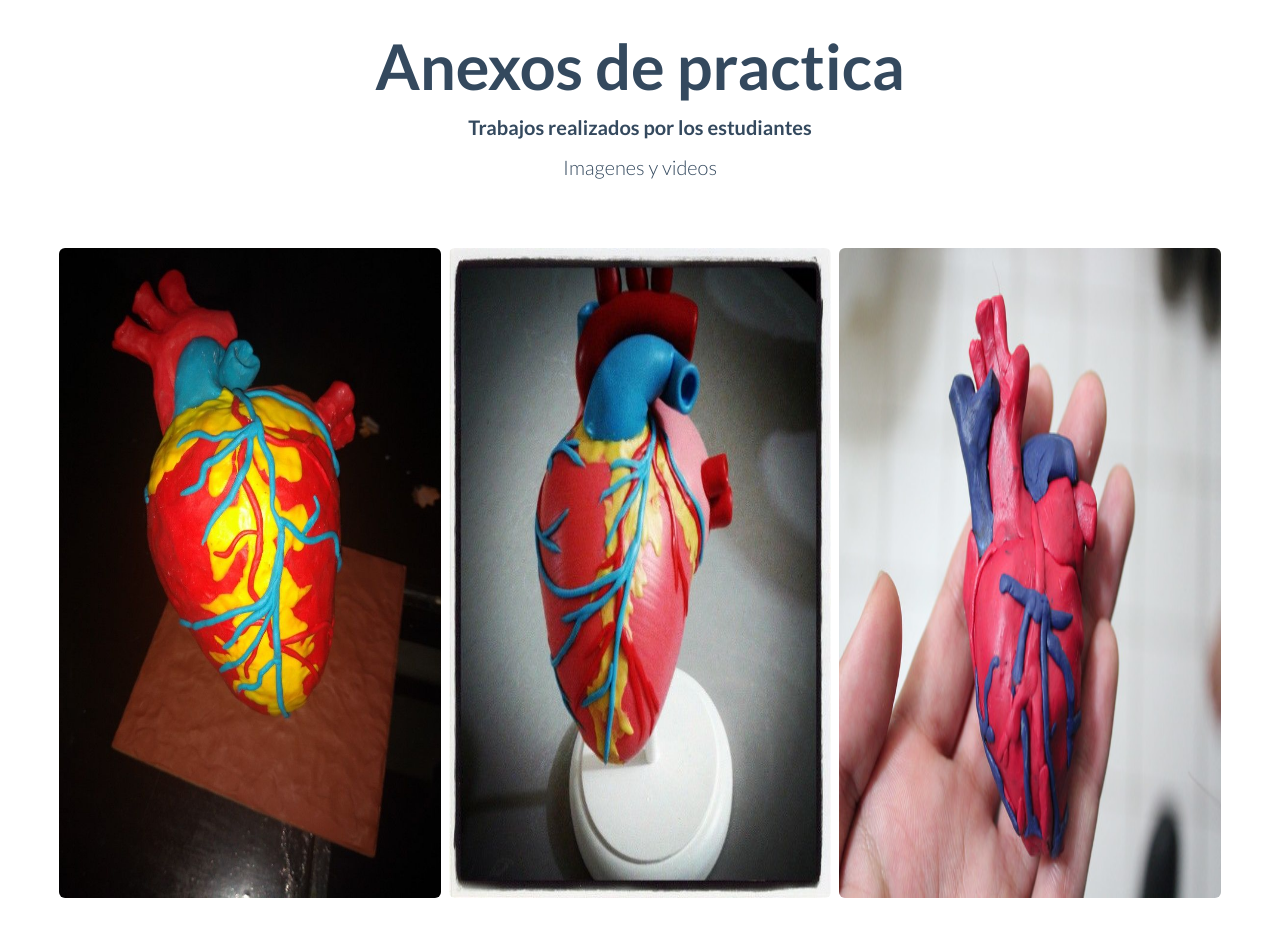
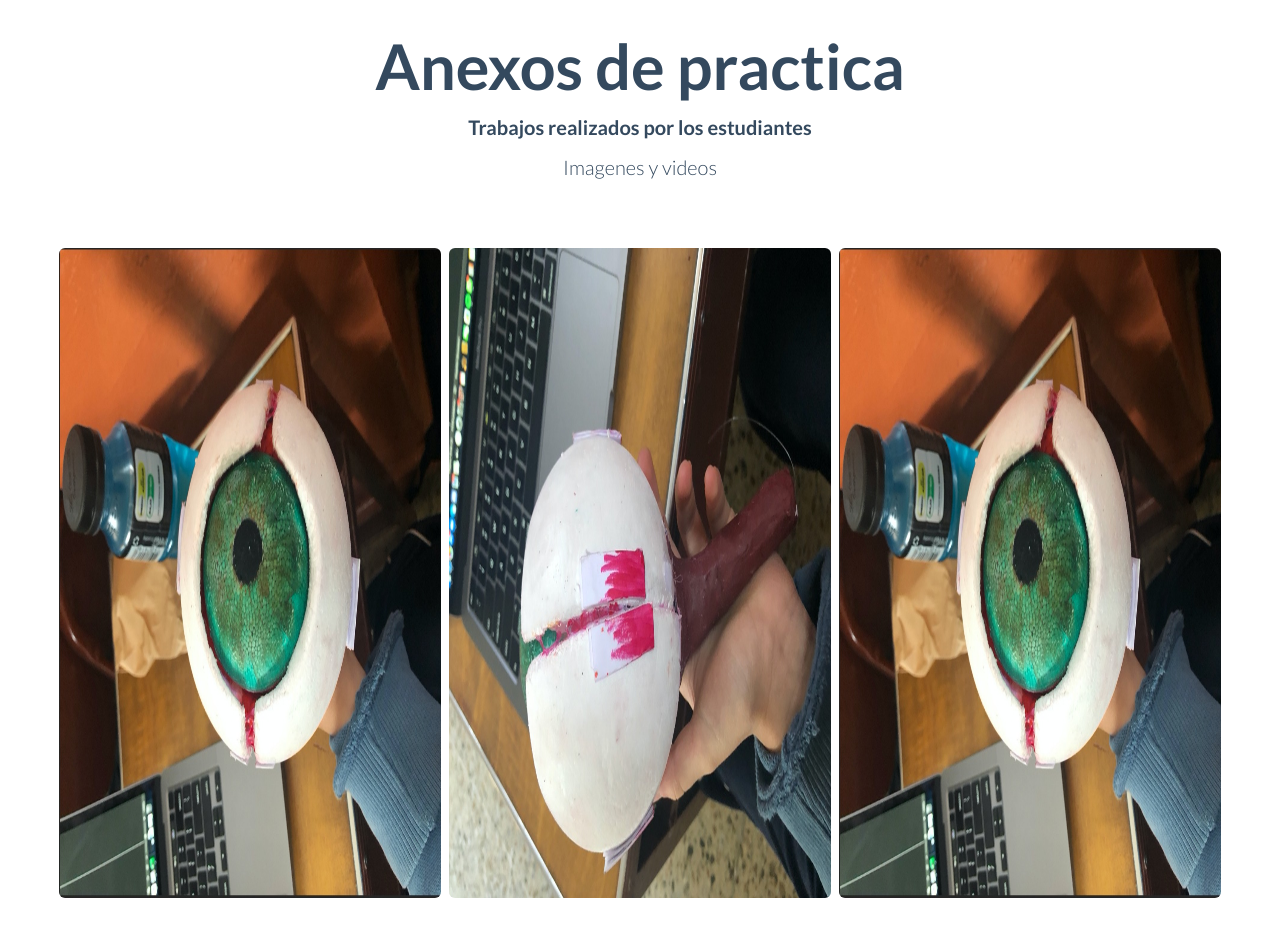
Before and after one commit to livanessa1/livanessa1.github.io, a plain HTML site: page index.html in a window 1280 px wide. Shown: the part 4881-5811 px from the top of the page. Drawn offline with Linux system fonts and the light colour scheme; grey boxes are pictures that could not be loaded.

Commit message:
Update index.html

```diff
--- a/index.html
+++ b/index.html
@@ -300,21 +300,21 @@ Se puede donar hasta tres veces al año.
 		    <div class="row wow bounceInUp" >
               <div id="owl-demo" class="owl-carousel">
 
-				<a href="img/molde1.jpg" class="image-link">
+				<a href="img/modelo1.jpeg" class="image-link">
 					<div class="item">
-						<img  class="img-responsive img-rounded" style="width: 1000px; height: 650px;" src="img/molde1.jpg" alt="Owl Image">
+						<img  class="img-responsive img-rounded" style="width: 1000px; height: 650px;" src="img/modelo1.jpeg" alt="Owl Image">
 					</div>
 				</a>
 
-               <a href="img/molde2.jpg" class="image-link">
+               <a href="img/modelo2.jpeg" class="image-link">
 					<div class="item">
-						<img  class="img-responsive img-rounded" style="width: 1000px; height: 650px;" src="img/molde2.jpg" alt="Owl Image">
+						<img  class="img-responsive img-rounded" style="width: 1000px; height: 650px;" src="img/modelo2.jpeg" alt="Owl Image">
 					</div>
 				</a>
 
-				<a href="img/molde3.jpg" class="image-link">
+				<a href="img/modelo3.jpg" class="image-link">
 					<div class="item">
-						<img  class="img-responsive img-rounded" style="width: 1000px; height: 650px;" src="img/molde3.jpg" alt="Owl Image">
+						<img  class="img-responsive img-rounded" style="width: 1000px; height: 650px;" src="img/modelo3.jpeg" alt="Owl Image">
 					</div>
 				</a>
 
```
